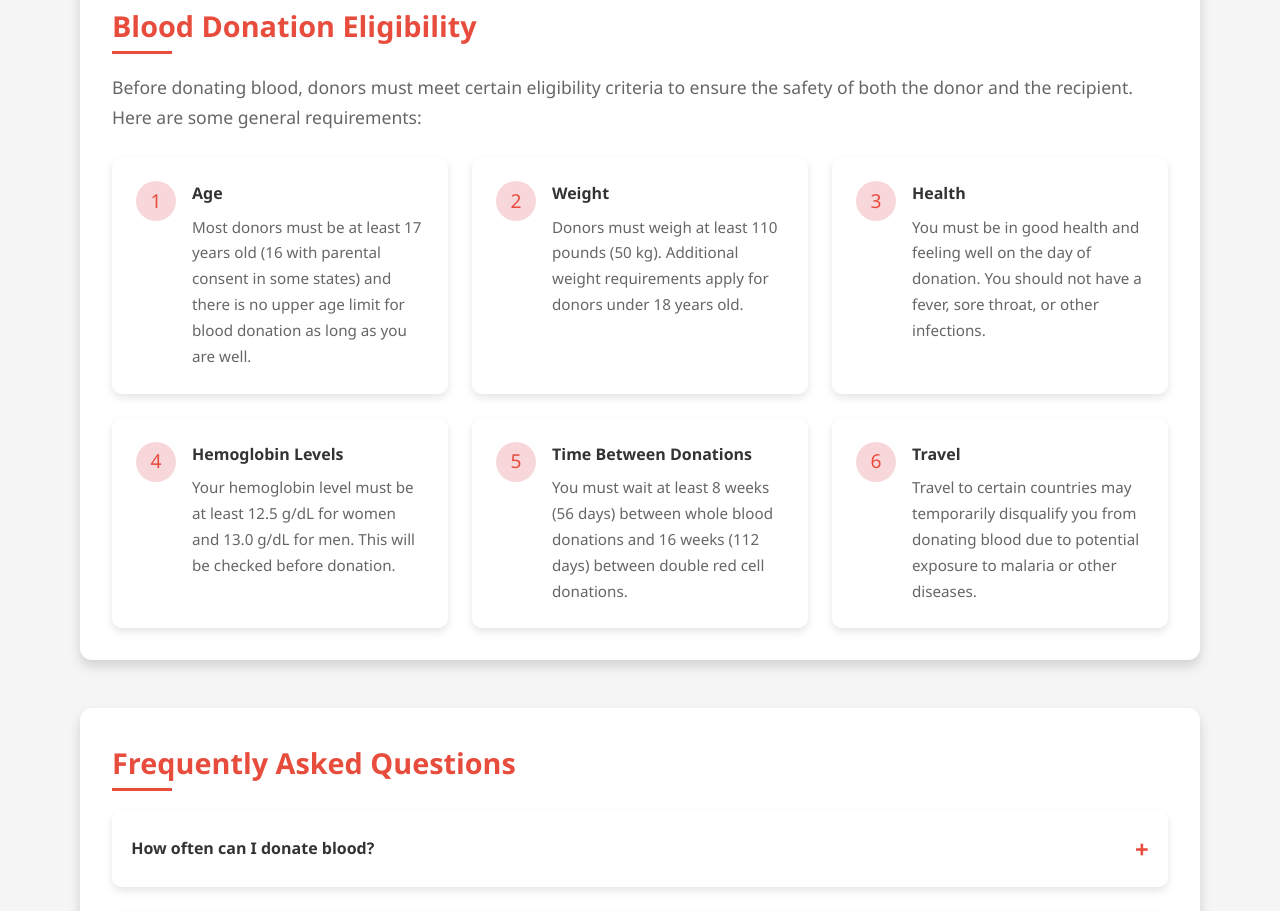
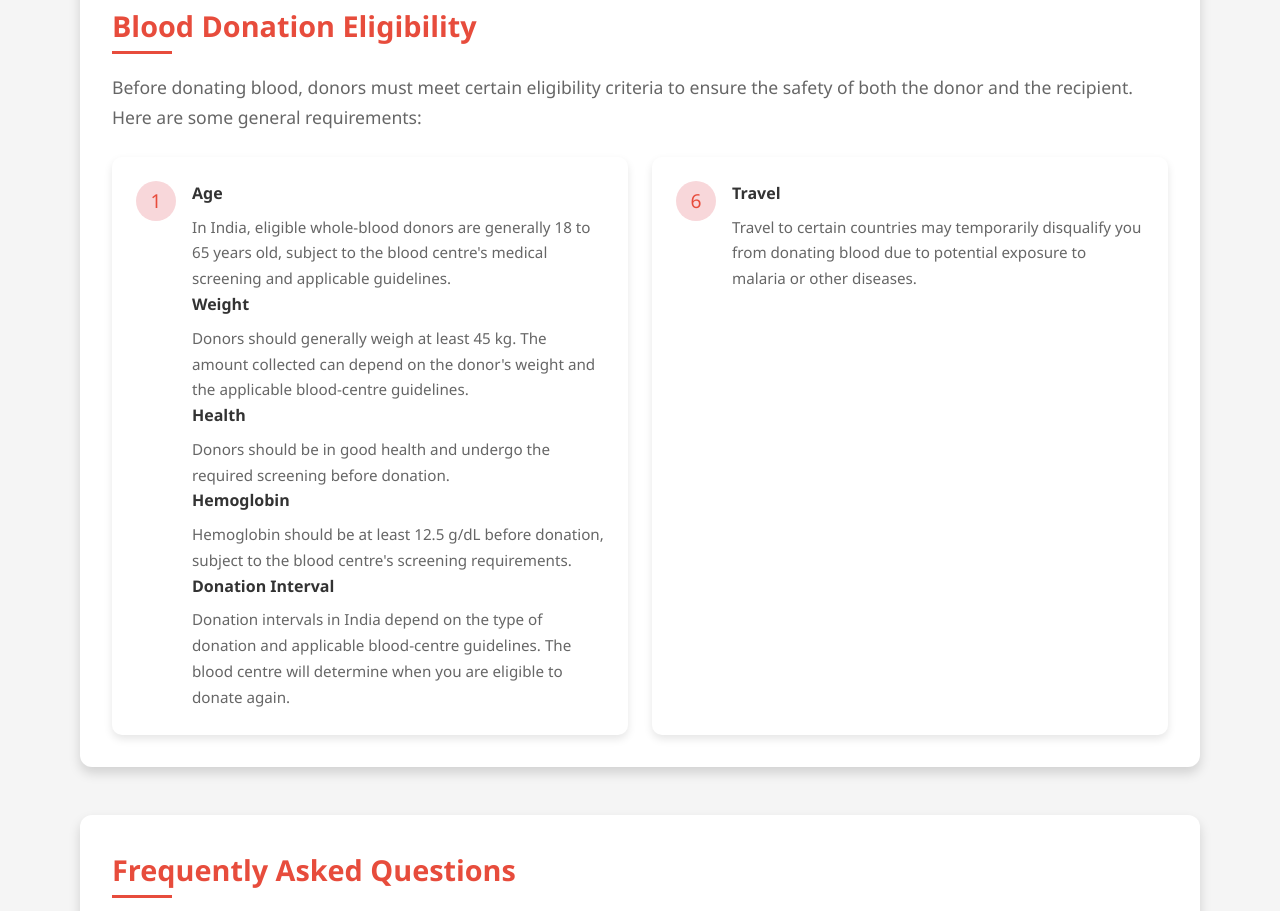
Before and after one commit to Vishnu-Gupta-K/Blood-Bank, a plain HTML site: page frontend/src/pages/BloodEducation.html in a window 1280 px wide. Shown: the part 2354-3265 px from the top of the page. Drawn offline with Linux system fonts and the light colour scheme.

```diff
--- a/frontend/src/pages/BloodEducation.html
+++ b/frontend/src/pages/BloodEducation.html
@@ -579,7 +579,7 @@
     </div>
 
     <div class="container">
-        <a href="./Home.html" class="back-to-home">
+        <a href="/" class="back-to-home">
             <svg xmlns="http://www.w3.org/2000/svg" width="16" height="16" fill="currentColor" viewBox="0 0 16 16">
                 <path fill-rule="evenodd"
                     d="M15 8a.5.5 0 0 0-.5-.5H2.707l3.147-3.146a.5.5 0 1 0-.708-.708l-4 4a.5.5 0 0 0 0 .708l4 4a.5.5 0 0 0 .708-.708L2.707 8.5H14.5A.5.5 0 0 0 15 8z" />
@@ -660,9 +660,13 @@
         </div>
 
         <div class="education-section compatibility-section fadeIn">
-            <h2>Blood Type Compatibility Chart</h2>
-            <p>Understanding blood type compatibility is crucial for safe transfusions. The chart below shows which
-                blood types can donate to and receive from other types:</p>
+            <h2>Red Blood Cell Compatibility Chart</h2>
+            <p>
+
+                This chart shows basic ABO and Rh compatibility for red blood cell
+                transfusions. Actual transfusion decisions require proper blood typing,
+                compatibility testing, and clinical assessment.
+            </p>
 
             <table class="compatibility-table">
                 <thead>
@@ -727,44 +731,35 @@
                     <div class="eligibility-icon">1</div>
                     <div class="eligibility-content">
                         <h4>Age</h4>
-                        <p>Most donors must be at least 17 years old (16 with parental consent in some states) and there
-                            is no upper age limit for blood donation as long as you are well.</p>
-                    </div>
-                </div>
+                        <p>
+                            In India, eligible whole-blood donors are generally 18 to 65 years old,
+                            subject to the blood centre's medical screening and applicable guidelines.
+                        </p>
 
-                <div class="eligibility-item fadeInLeft" style="animation-delay: 0.4s;">
-                    <div class="eligibility-icon">2</div>
-                    <div class="eligibility-content">
                         <h4>Weight</h4>
-                        <p>Donors must weigh at least 110 pounds (50 kg). Additional weight requirements apply for
-                            donors under 18 years old.</p>
-                    </div>
-                </div>
+                        <p>
+                            Donors should generally weigh at least 45 kg. The amount collected can
+                            depend on the donor's weight and the applicable blood-centre guidelines.
+                        </p>
 
-                <div class="eligibility-item fadeInLeft" style="animation-delay: 0.6s;">
-                    <div class="eligibility-icon">3</div>
-                    <div class="eligibility-content">
                         <h4>Health</h4>
-                        <p>You must be in good health and feeling well on the day of donation. You should not have a
-                            fever, sore throat, or other infections.</p>
-                    </div>
-                </div>
+                        <p>
+                            Donors should be in good health and undergo the required screening before
+                            donation.
+                        </p>
 
-                <div class="eligibility-item fadeInLeft" style="animation-delay: 0.8s;">
-                    <div class="eligibility-icon">4</div>
-                    <div class="eligibility-content">
-                        <h4>Hemoglobin Levels</h4>
-                        <p>Your hemoglobin level must be at least 12.5 g/dL for women and 13.0 g/dL for men. This will
-                            be checked before donation.</p>
-                    </div>
-                </div>
+                        <h4>Hemoglobin</h4>
+                        <p>
+                            Hemoglobin should be at least 12.5 g/dL before donation, subject to the
+                            blood centre's screening requirements.
+                        </p>
 
-                <div class="eligibility-item fadeInLeft" style="animation-delay: 1.0s;">
-                    <div class="eligibility-icon">5</div>
-                    <div class="eligibility-content">
-                        <h4>Time Between Donations</h4>
-                        <p>You must wait at least 8 weeks (56 days) between whole blood donations and 16 weeks (112
-                            days) between double red cell donations.</p>
+                        <h4>Donation Interval</h4>
+                        <p>
+                            Donation intervals in India depend on the type of donation and applicable
+                            blood-centre guidelines. The blood centre will determine when you are
+                            eligible to donate again.
+                        </p>
                     </div>
                 </div>
 
```
